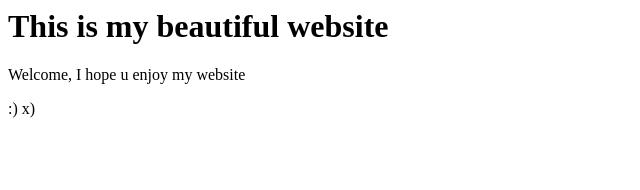
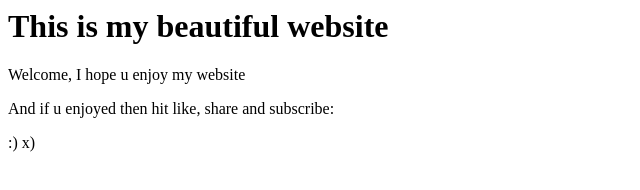
Before and after one commit to NikhilPatil231/DevOpsJan20126, a plain HTML site: page index.html in a window 1280 px wide. Shown: the whole page, without its empty margins (0-640 px from the left). Drawn offline with Linux system fonts and the light colour scheme.

Commit message:
Updated first index.html

```diff
--- a/index.html
+++ b/index.html
@@ -2,5 +2,6 @@
 <title>This is my website </title>
 <h1> This is my beautiful website </h1>
 <P> Welcome, I hope u enjoy my website</P>
+<P> And if u enjoyed then hit like, share and subscribe:</P>
 <P> :) x) </P>
 </html>
```
